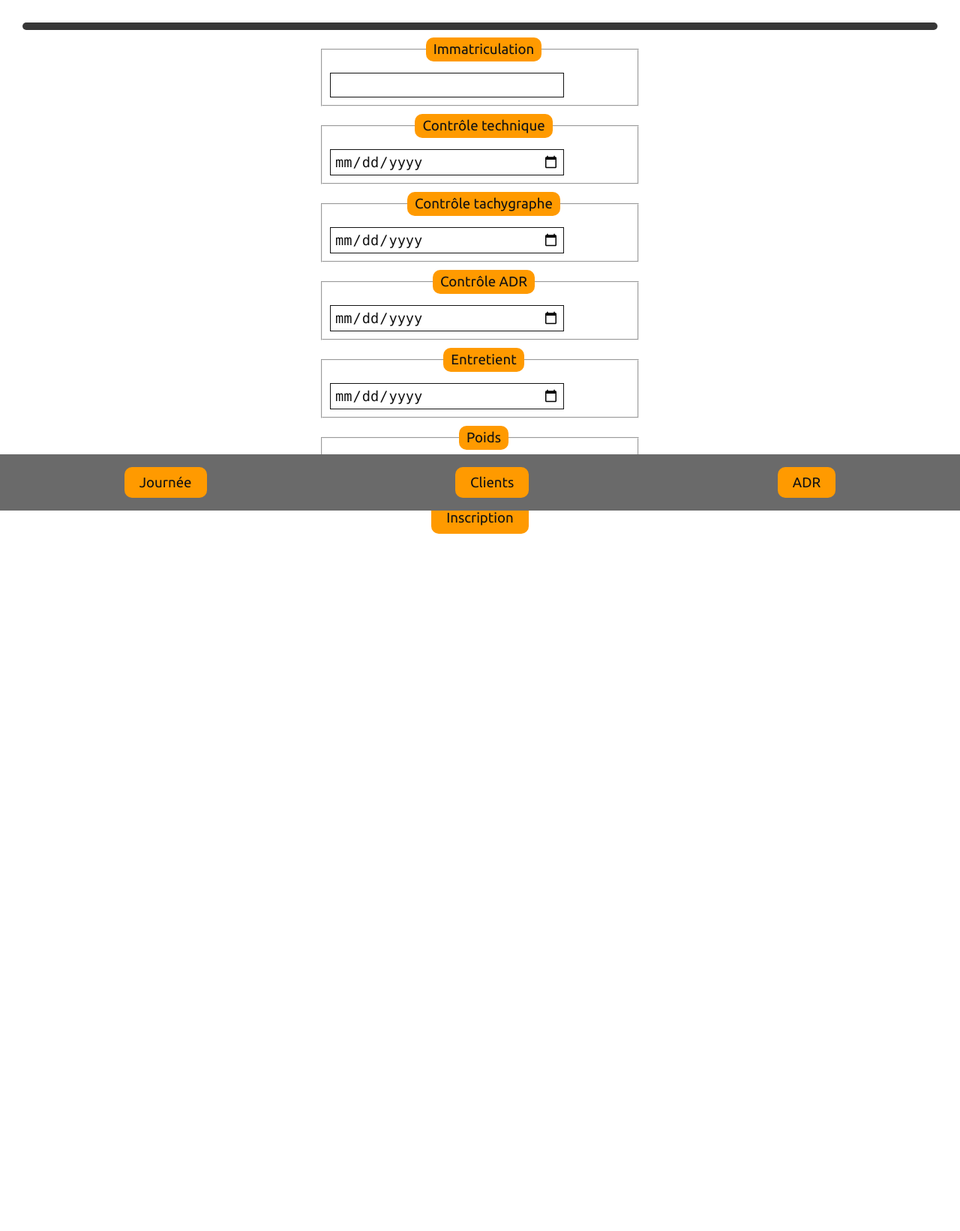
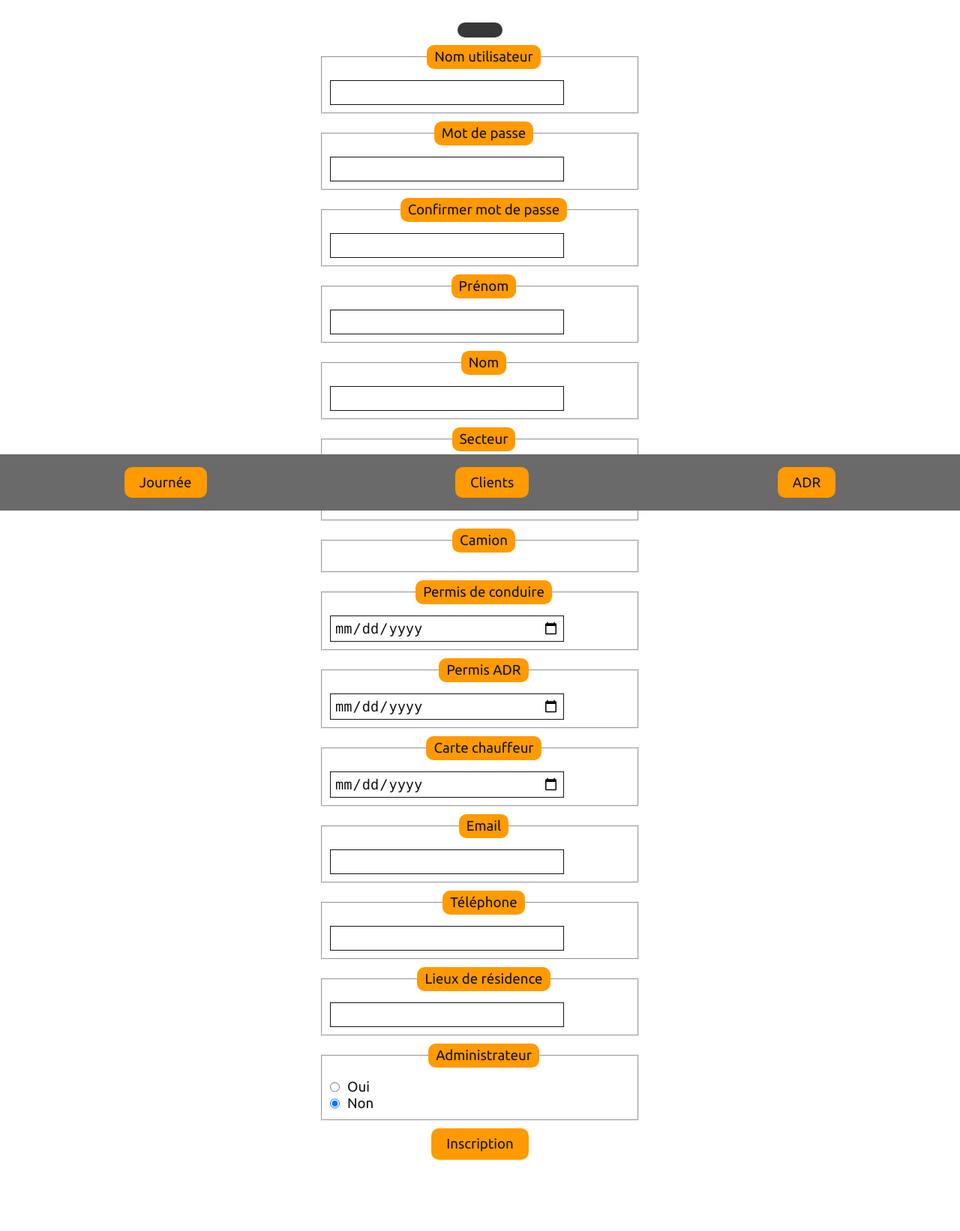
Before and after one commit to Lulu-programme/AppSpataroV2, a Django app: template authentication/templates/authentication/signup.html in a window 1280 px wide. Shown: the part 119-1761 px from the top of the page at 75% size. Before the commit the page ends 831 px from the top, so only its background shows below. Run offline with Django 5.2, Linux system fonts and the light colour scheme; the template is opened without the code that fills it, so the values that code supplies are empty.

Commit message:
created forms for signup

```diff
--- a/authentication/templates/authentication/signup.html
+++ b/authentication/templates/authentication/signup.html
@@ -7,28 +7,83 @@
 <form action="{% url 'signup' %}" method="POST">
     {% csrf_token %}
     <fieldset>
-        <legend>Immatriculation</legend>
-        <input type='text' name='license' id='license' required>
+        <legend>Nom utilisateur</legend>
+        <input type='text' name='username' id='username' required>
     </fieldset>
     <fieldset>
-        <legend>Contrôle technique</legend>
-        <input type='date' name='technical' id='technical'>
+        <legend>Mot de passe</legend>
+        <input type='password' name='password1' id='password1' required>
     </fieldset>
     <fieldset>
-        <legend>Contrôle tachygraphe</legend>
-        <input type='date' name='tachographe' id='tachographe'>
+        <legend>Confirmer mot de passe</legend>
+        <input type='password' name='password2' id='password2' required>
     </fieldset>
     <fieldset>
-        <legend>Contrôle ADR</legend>
-        <input type='date' name='adr' id='adr'>
+        <legend>Prénom</legend>
+        <input type='text' name='first_name' id='first_name' required>
     </fieldset>
     <fieldset>
-        <legend>Entretient</legend>
-        <input type='date' name='maintenance' id='maintenance'>
+        <legend>Nom</legend>
+        <input type='text' name='last_name' id='last_name' required>
     </fieldset>
     <fieldset>
-        <legend>Poids</legend>
-        <input type='number' name='weight' id='weight' min='0' value='0'>
+        <legend>Secteur</legend>
+        <div>
+            <input type="radio" id="sector" name="sector" value="Gaz" checked />
+            <label for="sector">Gaz</label>
+        </div>
+        <div>
+            <input type="radio" id="sector" name="sector" value="Distribution"/>
+            <label for="sector">Distribution</label>
+        </div>
+        <div>
+            <input type="radio" id="sector" name="sector" value="Chimie"/>
+            <label for="sector">Chimie</label>
+        </div>
+    </fieldset>
+    <fieldset>
+        <legend>Camion</legend>
+        {% for truck in trucks %}
+        <div>
+            <input type="radio" id="truck" name="truck" value="{{ truck.id }}"/>
+            <label for="truck">{{ truck.license }}</label>
+        </div>
+        {% endfor %}
+    </fieldset>
+    <fieldset>
+        <legend>Permis de conduire</legend>
+        <input type='date' name='drive_license' id='drive_license'>
+    </fieldset>
+    <fieldset>
+        <legend>Permis ADR</legend>
+        <input type='date' name='adr_license' id='adr_license'>
+    </fieldset>
+    <fieldset>
+        <legend>Carte chauffeur</legend>
+        <input type='date' name='card_drive' id='card_drive'>
+    </fieldset>
+    <fieldset>
+        <legend>Email</legend>
+        <input type='email' name='email' id='email'>
+    </fieldset>
+    <fieldset>
+        <legend>Téléphone</legend>
+        <input type='text' name='phone' id='phone'>
+    </fieldset>
+    <fieldset>
+        <legend>Lieux de résidence</legend>
+        <input type='text' name='city' id='city' required>
+    </fieldset>
+    <fieldset>
+        <legend>Administrateur</legend>
+        <div>
+            <input type="radio" id="is_staff" name="is_staff" value="1"/>
+            <label for="is_staff">Oui</label>
+        </div>
+        <div>
+            <input type="radio" id="is_staff" name="is_staff" value="0" checked/>
+            <label for="is_staff">Non</label>
+        </div>
     </fieldset>
     <p class="submitted"><input type="submit" value="Inscription"></p>
 </form>
--- a/authentication/templates/authentication/truck.html
+++ b/authentication/templates/authentication/truck.html
@@ -30,6 +30,6 @@
         <legend>Poids</legend>
         <input type='number' name='weight' id='weight' min='0' value='0'>
     </fieldset>
-    <p class="submitted"><input type="submit" value="Inscription"></p>
+    <p class="submitted"><input type="submit" value="Ajouter"></p>
 </form>
 {% endblock content %}
--- a/static/css/style.css
+++ b/static/css/style.css
@@ -9,9 +9,9 @@
 /* ---   Main settings   --- */
 *{ margin: 0; padding: 0; box-sizing: content-box; font-size: 14pt; font-family: 'text'; font-weight: normal; color: var(--text); }
 a{ text-decoration: none; font-family: 'hack'; color: var(--primary); }
-h1{ text-align: center; font-size: 20pt; color: var(--primary); background-color: var(--secondary); padding: 5px; margin: 10px; border-radius: 10px; }
+h1{ text-align: center; font-size: 20pt; color: var(--primary); background-color: var(--secondary); padding: 10px 30px; margin: 10px auto; border-radius: 10px; width: fit-content; }
 h2{ text-align: center; font-size: 18pt; margin: 10px; border-radius: 10px; }
-div.container{ padding: 20px; }
+div.container{ padding: 20px; margin-bottom: 75px; }
 .phone, .tablet, .tablet-phone{ display: none; }
 .error{ background-color: red; padding: 5px; font-weight: bold; }
 .login{ position: absolute; top: 50%; left: 50%; transform: translate(-50%, -50%); }
@@ -21,5 +21,8 @@ div.container{ padding: 20px; }
 fieldset{ padding: 10px; width: 400px; margin: 10px auto; }
 fieldset legend{ text-align: center; margin: 5px; padding: 5px 10px; background-color: var(--primary); border-radius: 10px; }
 fieldset input{ padding: 5px; font-family: 'hack'; border: 1px solid; width: 300px; }
+fieldset div{ display: flex; flex-direction: row; justify-content: flex-start; }
+fieldset div input{ width: fit-content; }
+fieldset div label{ margin-left: 10px; }
 p.submitted{ text-align: center; }
 p.submitted input{ padding: 10px 20px; background-color: var(--primary); border-radius: 10px; border: none; }
```
Also changed, not shown: authentication/models.py (+1 -8 lines), authentication/views.py (+54 -2 lines), requirements.txt (+8 -0 lines), authentication/migrations/0002_alter_account_sector.py (added).
